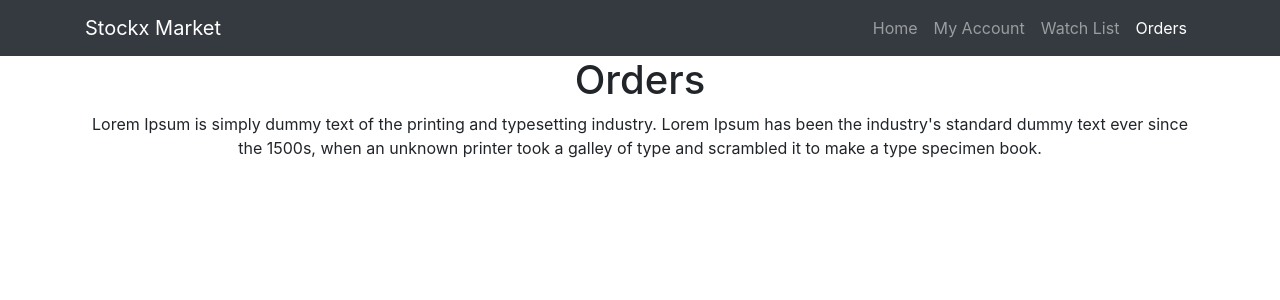
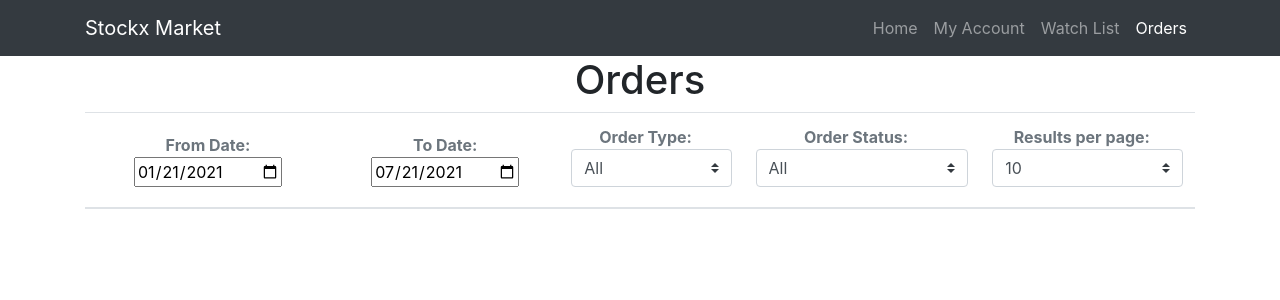
Before and after one commit to zfdupont/stockx-market, a React (Create React App) app: page /orders in a window 1280 px wide. Shown: the top 300 px of the page. Built offline with nearby package versions, Linux system fonts and the light colour scheme.

Commit message:
initial order filters

```diff
--- a/src/components/Orders.jsx
+++ b/src/components/Orders.jsx
@@ -1,17 +1,63 @@
 import React from "react";
 
 function Orders() {
+    var fromDate = new Date();
+    var toDate = new Date();
+    fromDate.setMonth(fromDate.getMonth() - 6); // from 6 months ago to now
+    var fromDateStr = fromDate.toISOString().substr(0,10);
+    var toDateStr = toDate.toISOString().substr(0,10);
     return (
         <div className="orders">
             <div class="container">
                 <div>
                     <h1>Orders</h1>
-                    <p>
-                        Lorem Ipsum is simply dummy text of the printing and typesetting
-                        industry. Lorem Ipsum has been the industry's standard dummy text
-                        ever since the 1500s, when an unknown printer took a galley of
-                        type and scrambled it to make a type specimen book.
-                    </p>
+                    <table class="table">
+                        <thead>
+                            <tr>
+                                <th>
+                                    <label for="from-date" class="text-muted">From Date:
+                                        <input type="date" name="from-date" defaultValue={fromDateStr} />
+                                    </label>
+                                </th>
+                                <th>
+                                    <label for="to-date" class="text-muted"> To Date:
+                                        <input type="date" name="to-date" defaultValue={toDateStr} />
+                                    </label>
+                                </th>
+                                <th>
+                                    <label for="order-type" class="text-muted">Order Type:⠀
+                                        <select class="custom-select" name="order-type">
+                                            <option selected value="all">All</option>
+                                            <option value="buy">Buy</option>
+                                            <option value="sell">Sell</option>
+                                        </select>
+                                    </label>
+                                </th>
+                                <th>
+                                    <label for="order-status" class="text-muted">Order Status:⠀
+                                        <select class="custom-select" name="order-status">
+                                            <option selected value="all">All</option>
+                                            <option value="open">Open</option>
+                                            <option value="executed">Executed</option>
+                                            <option value="cancelled">Cancelled</option>
+                                            <option value="expired">Expired</option>
+                                        </select>
+                                    </label>
+                                </th>
+                                <th>
+                                    <label for="results-pp" class="text-muted">Results per page:⠀
+                                        <select class="custom-select" name="results-pp">
+                                            <option selected value="10">10</option>
+                                            <option value="25">25</option>
+                                            <option value="50">50</option>
+                                        </select>
+                                    </label>
+                                </th>
+
+                            </tr>
+
+                        </thead>
+                    </table>
                 </div>
             </div>
         </div>
```
